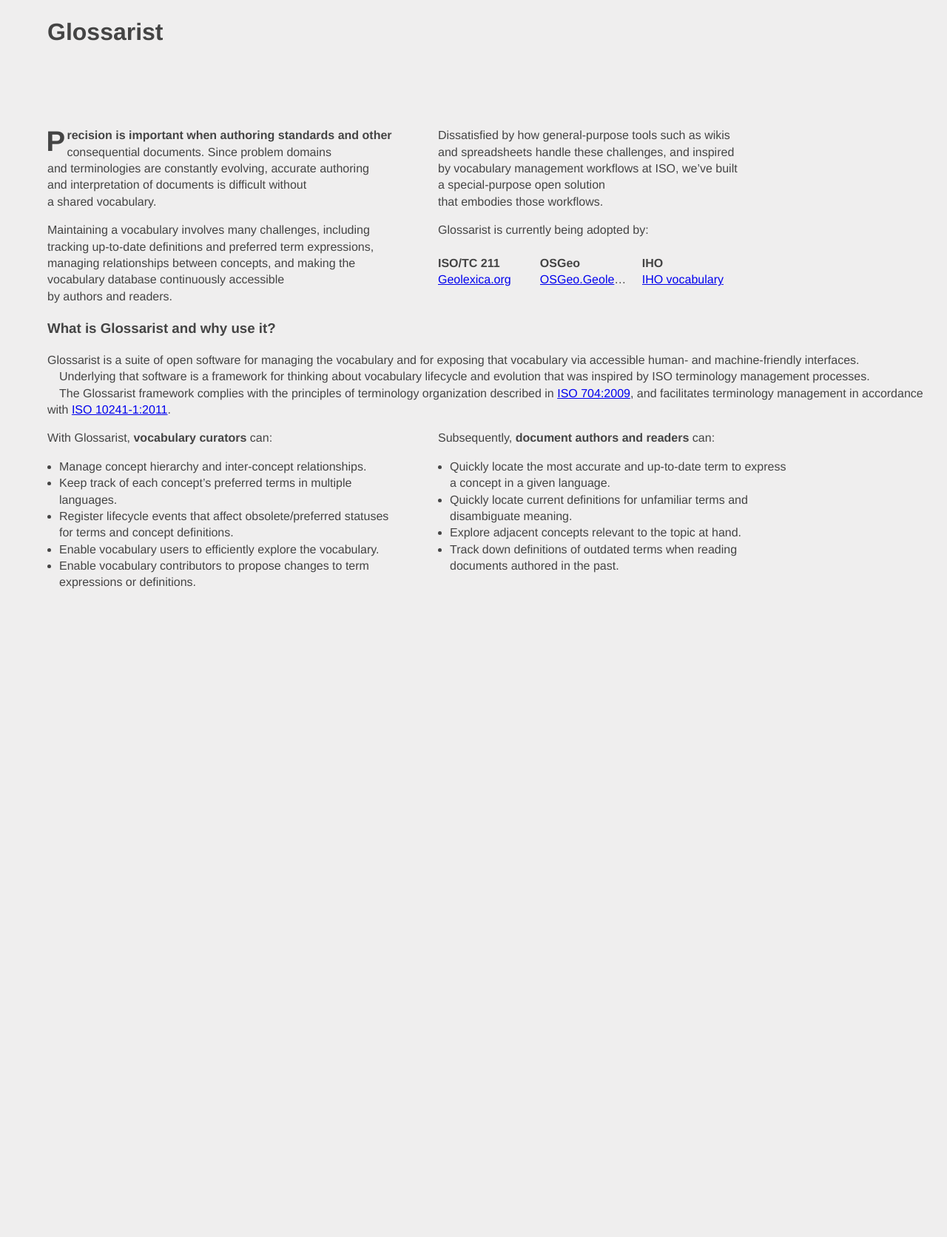
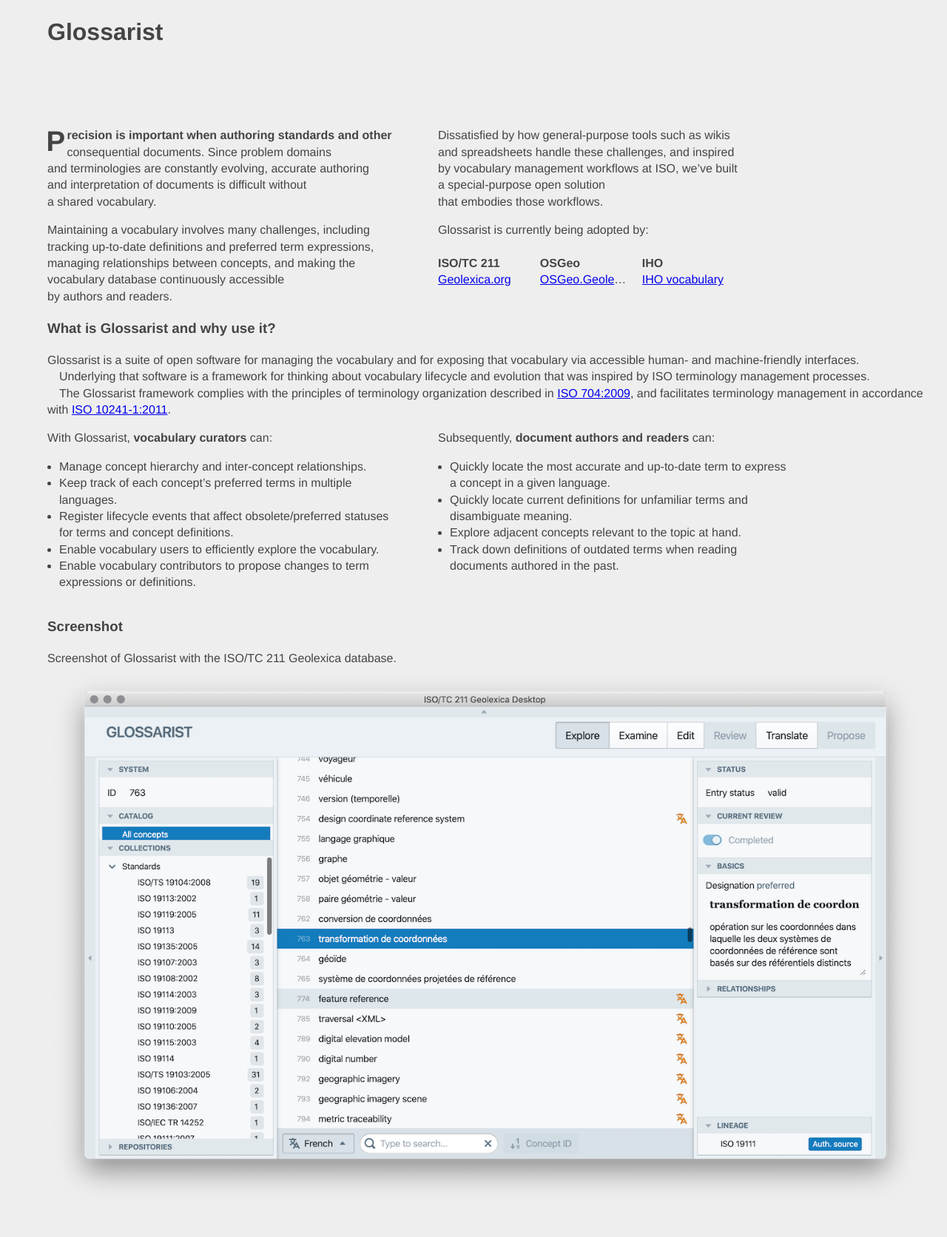
Before and after one commit to glossarist/glossarist.github.io, a Jekyll site: the page built from index.html, in a window 1280 px wide. Shown: the whole page at 74% size. Built offline with Jekyll 4.4.1, drawn with Linux system fonts in a browser that asks for light colours; nearby versions of some CDN libraries; before the commit the page ends 900 px from its top, so only the background shows below that.

Commit message:
Add glossarist screenshot

```diff
--- a/assets/css/style.scss
+++ b/assets/css/style.scss
@@ -181,6 +181,10 @@
     }
   }
 
+  .screenshot {
+    width: 100%;
+  }
+
   footer {
     margin-top: 2rem;
   }
--- a/index.html
+++ b/index.html
@@ -83,5 +83,18 @@
   </div>
 </section>
 
+<section>
+  <div class="contents">
+    <h3>Screenshot</h3>
+    <p>
+      Screenshot of Glossarist with the ISO/TC 211 Geolexica database.
+    <img
+      class="screenshot"
+      src="{{ "/assets/images/geolexica.png" | relative_url }}"
+      title="A screenshot of ISO/TC 211 Geolexica developed with CoulombJS">
+    </p>
+  </div>
+</section>
+
 <footer>
 </footer>
```
Also changed, not shown: assets/images/geolexica.png (added).
